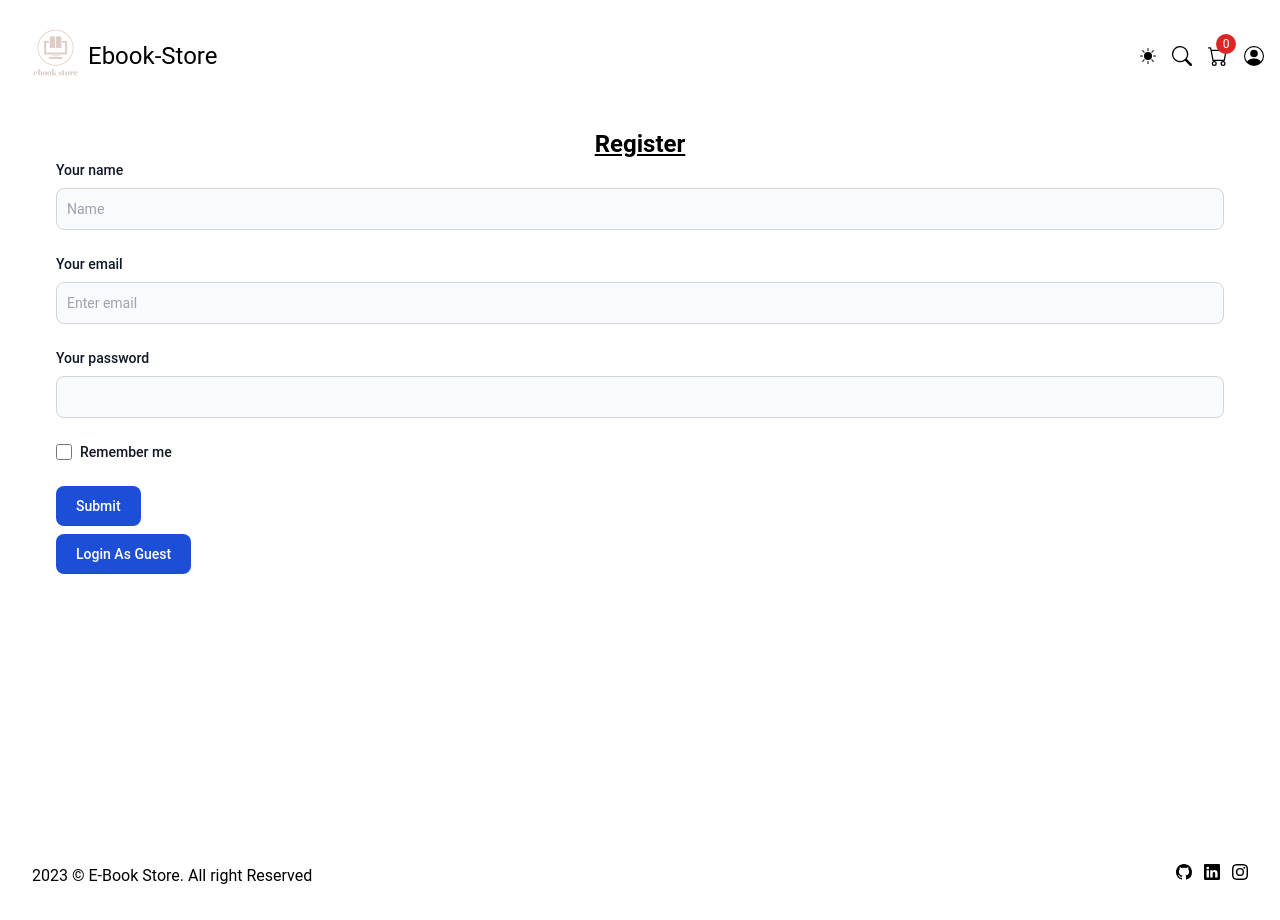
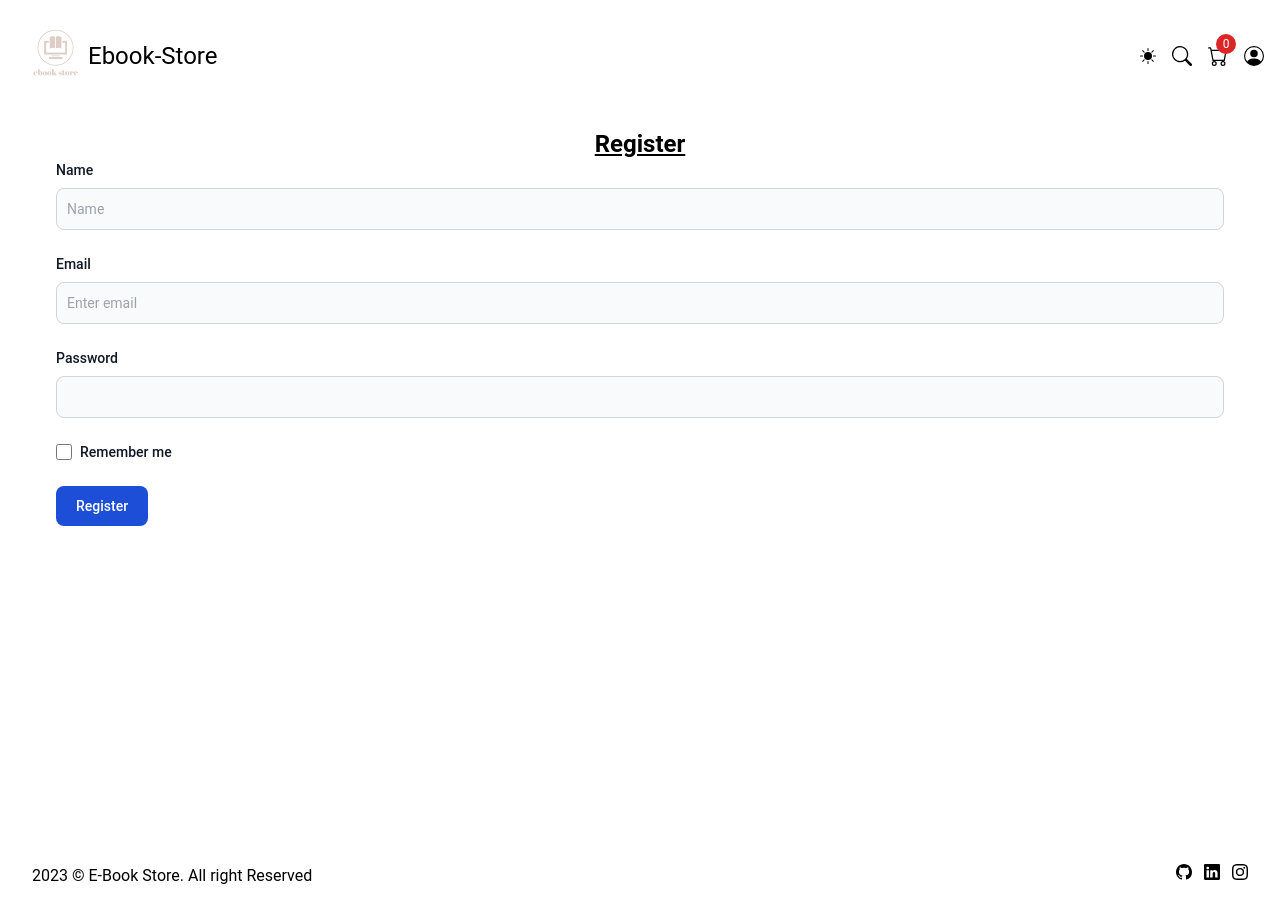
Before and after one commit to HousseinSA/Ebook-Shop, a React (Create React App) app: page /Register in a window 1280 px wide. Built offline with nearby package versions, Linux system fonts and the light colour scheme.

Commit message:
adding the gesut login featue

```diff
--- a/src/page/LoginUser.jsx
+++ b/src/page/LoginUser.jsx
@@ -2,14 +2,33 @@ import {useNavigate} from "react-router-dom"
 import {Login} from "../Services"
 import {toast} from "react-toastify"
 import {useTitle} from "../hooks"
+import {useRef} from "react"
 export const LoginUser = () => {
   const navigate = useNavigate()
   useTitle("Login")
+  const emailRef = useRef()
+  const passwordRef = useRef()
   const handelLogin = async (e) => {
     e.preventDefault()
     const user = {
-      email: e.target.email.value,
-      password: e.target.password.value,
+      email: emailRef.current.value,
+      password: passwordRef.current.value,
+    }
+    try {
+      const data = await Login(user)
+      data.accessToken
+        ? navigate("/products")
+        : toast.error(data, {position: "top-center"})
+    } catch (error) {
+      toast.error(error.message, {
+        position: "top-center",
+      })
+    }
+  }
+  const handleLoginGuest = async () => {
+    const user = {
+      email: emailRef.current.value ="guest@gmail.com",
+      password: passwordRef.current.value="guest",
     }
     try {
       const data = await Login(user)
@@ -30,11 +49,12 @@ export const LoginUser = () => {
           <label
             htmlFor="email"
             className="block mb-2 text-sm font-medium text-gray-900 dark:text-white">
-            Your email
+            Email
           </label>
           <input
             type="email"
             id="email"
+            ref={emailRef}
             className="bg-gray-50  focus:outline-none border border-gray-300 text-gray-900 text-sm rounded-lg focus:ring-blue-500 focus:border-blue-500 block w-full p-2.5 dark:bg-gray-700 dark:border-gray-600 dark:placeholder-gray-400 dark:text-white dark:focus:ring-blue-500 dark:focus:border-blue-500"
             placeholder="Enter email"
             required
@@ -44,10 +64,11 @@ export const LoginUser = () => {
           <label
             htmlFor="password"
             className="block mb-2  text-sm font-medium text-gray-900 dark:text-white">
-            Your password
+            Password
           </label>
           <input
             type="password"
+            ref={passwordRef}
             id="password"
             className="bg-gray-50 focus:outline-none border border-gray-300 text-gray-900 text-sm rounded-lg focus:ring-blue-500 focus:border-blue-500 block w-full p-2.5 dark:bg-gray-700 dark:border-gray-600 dark:placeholder-gray-400 dark:text-white dark:focus:ring-blue-500 dark:focus:border-blue-500"
             required
@@ -72,9 +93,14 @@ export const LoginUser = () => {
         <button
           type="submit"
           className="text-white bg-blue-700 hover:bg-blue-800 focus:ring-4 focus:outline-none focus:ring-blue-300 font-medium rounded-lg text-sm w-full sm:w-auto px-5 py-2.5 text-center dark:bg-blue-600 dark:hover:bg-blue-700 dark:focus:ring-blue-800">
-          Submit
+          Login
         </button>
       </form>
+      <button
+        onClick={handleLoginGuest}
+        className="text-white mt-2 block bg-blue-700 hover:bg-blue-800 focus:ring-4 focus:outline-none focus:ring-blue-300 font-medium rounded-lg text-sm w-full sm:w-auto px-5 py-2.5 text-center dark:bg-blue-600 dark:hover:bg-blue-700 dark:focus:ring-blue-800">
+        Login As Guest
+      </button>
     </main>
   )
 }
--- a/src/page/RegisterUser.jsx
+++ b/src/page/RegisterUser.jsx
@@ -6,7 +6,6 @@ import {useTitle} from "../hooks"
 export const RegisterUser = () => {
   const navigate = useNavigate()
   useTitle("Register")
-
   const handleRegister = async (e) => {
     e.preventDefault()
     const user = {
@@ -32,7 +31,7 @@ export const RegisterUser = () => {
           <label
             htmlFor="name"
             className="block mb-2 text-sm font-medium text-gray-900 dark:text-white">
-            Your name
+             Name
           </label>
           <input
             type="name"
@@ -47,7 +46,7 @@ export const RegisterUser = () => {
           <label
             htmlFor="email"
             className="block mb-2 text-sm font-medium text-gray-900 dark:text-white">
-            Your email
+             Email
           </label>
           <input
             type="email"
@@ -62,7 +61,7 @@ export const RegisterUser = () => {
           <label
             htmlFor="password"
             className="block mb-2 text-sm font-medium text-gray-900 dark:text-white">
-            Your password
+             Password
           </label>
           <input
             type="password"
@@ -91,14 +90,10 @@ export const RegisterUser = () => {
         <button
           type="submit"
           className="text-white bg-blue-700 hover:bg-blue-800 focus:ring-4 focus:outline-none focus:ring-blue-300 font-medium rounded-lg text-sm w-full sm:w-auto px-5 py-2.5 text-center dark:bg-blue-600 dark:hover:bg-blue-700 dark:focus:ring-blue-800">
-          Submit
+          Register
         </button>
       </form>
-      <button
-        type="submit"
-        className="text-white mt-2 block bg-blue-700 hover:bg-blue-800 focus:ring-4 focus:outline-none focus:ring-blue-300 font-medium rounded-lg text-sm w-full sm:w-auto px-5 py-2.5 text-center dark:bg-blue-600 dark:hover:bg-blue-700 dark:focus:ring-blue-800">
-        Login As Guest
-      </button>
+
     </main>
   )
 }
```
